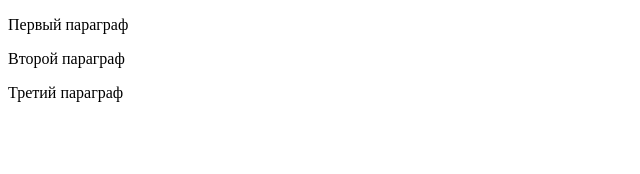
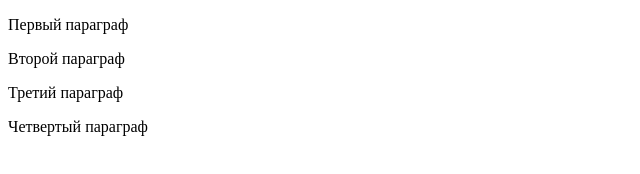
Before and after one commit to ViacheslavDobriy/Lection2DOM, a plain HTML site: page HTMl-Collection.html in a window 1280 px wide. Shown: the whole page, without its empty margins (0-640 px from the left). Drawn offline with Linux system fonts and the light colour scheme.

Commit message:
Lection is done

```diff
--- a/HTMl-Collection.html
+++ b/HTMl-Collection.html
@@ -16,8 +16,27 @@
     </div>
     <script>
         const divElement = document.querySelector('div')
-        console.log(divElement.childNodes.length);
-        console.log(divElement.children.length);
+            // console.log(divElement.childNodes.length);
+            // console.log(divElement.children.length);
+            // 1 способ перебрать все элементы коллекции
+            // Array.from(divElement.childNodes).forEach((childNode) => {
+            //     console.log('childNode "%s" типа "%d"', childNode.nodeName, childNode.nodeType);
+            // });
+            // 2 способ перебрать все элементы коллекции
+            // [...divElement.children].forEach((child) => {
+            //     console.log('child "%s типа %d"', child.nodeName, child.nodeType);
+            // });
+        const allPElements = document.querySelectorAll('p');
+        console.log('Static NodeList length is before: $d', allPElements.length);
+        console.log('Dynamic NodeList length is before: $d', divElement.childNodes.length);
+        console.log('HTML Collection NodeList length is before: $d', divElement.children.length);
+
+        const newPElem = document.createElement('p');
+        newPElem.textContent = 'Четвертый параграф';
+        divElement.appendChild(newPElem);
+        console.log('Static NodeList length is after: $d', allPElements.length);
+        console.log('Dynamic NodeList length is after: $d', divElement.childNodes.length);
+        console.log('HTML Collection NodeList length is after: $d', divElement.children.length);
     </script>
 </body>
 
```
